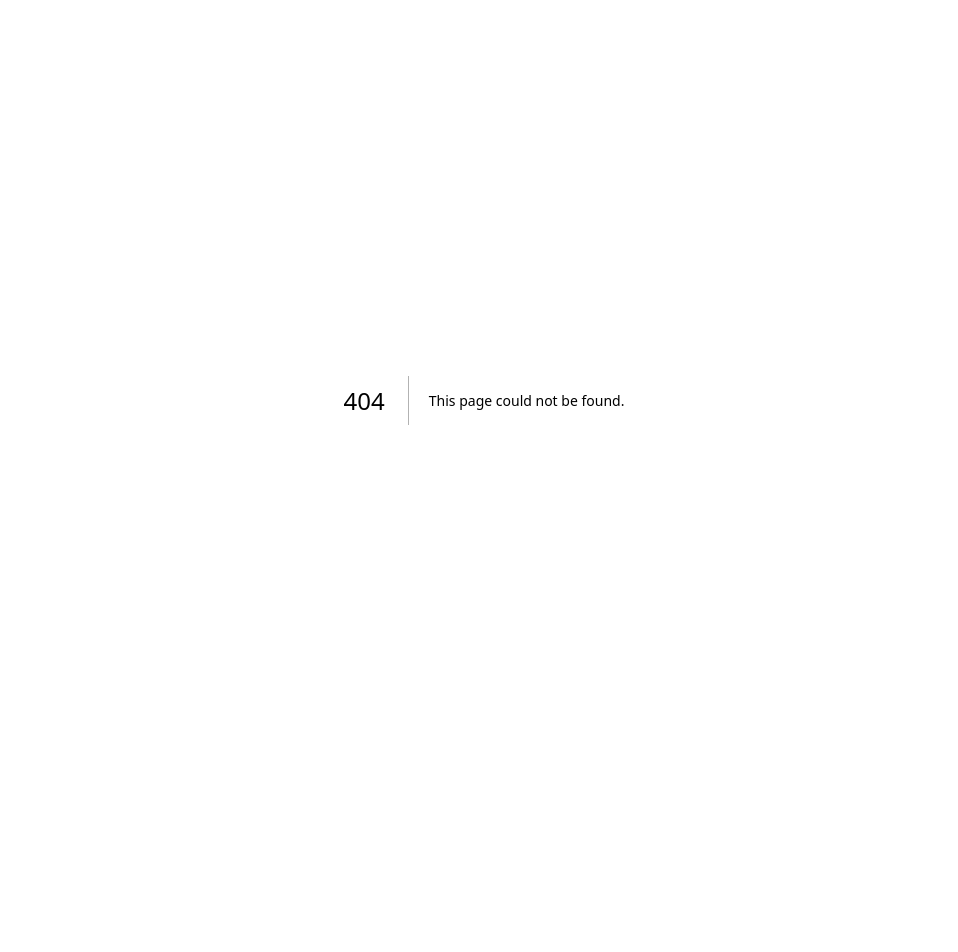
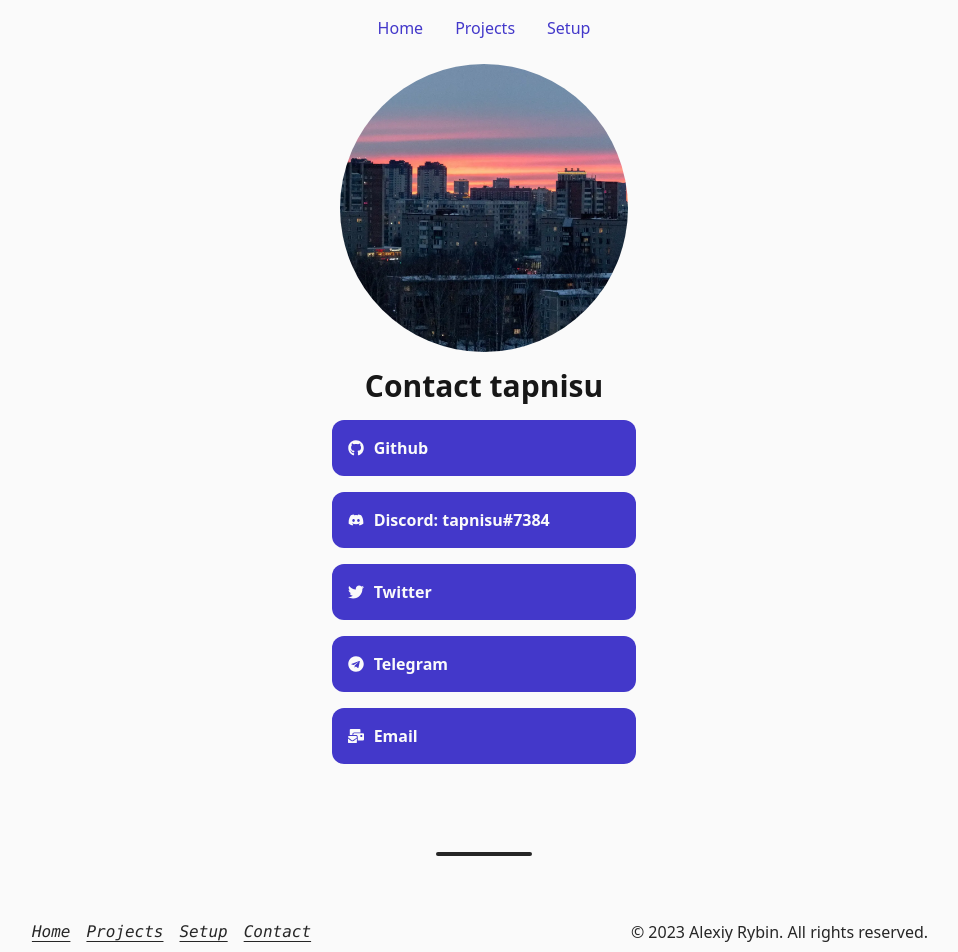
Before and after one commit to tapnisu/tapni.su, a Next.js app: page /contact in a window 1280 px wide. Before the commit this address had no page. Shown: the top 952 px of the page, without its empty margins (156-1114 px from the left). Before the commit the page ends 800 px from the top, so only its background shows below. Built offline with nearby package versions, Linux system fonts and the light colour scheme; what tailwindcss-selection-variant would draw is missing.

Commit message:
Add contact page & change colors

```diff
--- a/components/Footer.tsx
+++ b/components/Footer.tsx
@@ -1,60 +1,31 @@
 import Link from "next/link";
-import { FaDiscord, FaGithub, FaTelegram, FaTwitter } from "react-icons/fa";
 
 const Footer = () => (
 	<footer className="text-main-800 dark:text-main-400 p-8">
 		<div className="mx-auto w-24 h-1 my-12 bg-main-800 dark:bg-main-400 rounded-full"></div>
 
 		<div className="flex flex-row flex-wrap items-center justify-around">
-			<div>
-				<h2 className="text-xl">Social media</h2>
-				<ul className="p-4 list-disc">
+			<div className="flex flex-row flex-wrap">
 				{[
+					{ name: "Home", url: "/" },
 					{
-							name: "Github: tapnisu",
-							url: "https://github.com/tapnisu",
-							icon: <FaGithub />
+						name: "Projects",
+						url: "/projects"
 					},
-						{
-							name: "Discord: (tapnisu#7384)",
-							url: "https://discord.com/users/586128640136445964",
-							icon: <FaDiscord />
-						},
-						{
-							name: "Twitter: @tapnisu",
-							url: "https://twitter.com/tapnisu",
-							icon: <FaTwitter />
-						},
-						{
-							name: "Telegram: @tapnisu",
-							url: "https://t.me/tapnisu",
-							icon: <FaTelegram />
-						}
-					]?.map(
-						(info: { name: string; url: string; icon: React.ReactNode }) => (
-							<li key={info.name}>
+					{ name: "Setup", url: "/setup" },
+					{ name: "Contact", url: "/contact" }
+				]?.map((info: { name: string; url: string }) => (
 					<Link
 						href={info.url}
-									className="hover:text-accent-700 dark:hover:text-accent-500 transition-colors flex flex-row items-center"
+						className="font-mono underline underline-offset-4 italic hover:text-accent-700 dark:hover:text-accent-500 transition-colors m-2"
+						key={info.name}
 					>
-									{info.icon} <pre> </pre> {info.name}
+						{info.name}
 					</Link>
-							</li>
-						)
-					)}
-				</ul>
+				))}
 			</div>
 
-			<h3 className="p-4">
-				© 2023 Alexiy Rybin. All rights reserved.
-				<br />
-				<Link
-					href="https://github.com/tapnisu/website"
-					className="font-mono underline underline-offset-4 italic hover:text-accent-700 dark:hover:text-accent-500 transition-colors"
-				>
-					Check website{"'"}s source code
-				</Link>
-			</h3>
+			<h3 className="p-4">© 2023 Alexiy Rybin. All rights reserved.</h3>
 		</div>
 	</footer>
 );
--- a/components/Navbar.tsx
+++ b/components/Navbar.tsx
@@ -1,8 +1,8 @@
 import Link from "next/link";
 
 const Navbar = () => (
-	<nav className="sticky top-0 flex justify-center w-full">
-		<div className="text-accent-700 dark:text-accent-500 bg-main-50/75 dark:bg-main-950/75 backdrop-blur-sm rounded-full m-2">
+	<nav className="flex justify-center w-full">
+		<div className="text-accent-700 dark:text-accent-500 m-2">
 			<ul>
 				{[
 					{ name: "Home", url: "/" },
--- /dev/null
+++ b/pages/contact.tsx
@@ -0,0 +1,77 @@
+import BasePageLayout from "@components/BasePageLayout";
+import Avatar from "@public/avatar.webp";
+import Image from "next/image";
+import Link from "next/link";
+import {
+	FaDiscord,
+	FaGithub,
+	FaMailBulk,
+	FaTelegram,
+	FaTwitter
+} from "react-icons/fa";
+
+const ContactPage = () => {
+	return (
+		<BasePageLayout
+			title="Tapnisu - Contact"
+			description="Website of 15 years old developer from Russia"
+		>
+			<div className="flex justify-center items-center min-h-[50vh]">
+				<div className="flex flex-col justify-center items-center">
+					<Image
+						src={Avatar}
+						className="w-72 rounded-full m-2 border-main-300 dark:border-main-800"
+						alt="Avatar"
+						width={640}
+						height={640}
+						priority={true}
+						placeholder="blur"
+					/>
+
+					<h1 className="text-3xl font-bold m-2">Contact tapnisu</h1>
+
+					{[
+						{
+							name: "Github",
+							url: "https://github.com/tapnisu",
+							icon: <FaGithub />
+						},
+						{
+							name: "Discord: tapnisu#7384",
+							url: "/discord",
+							icon: <FaDiscord />
+						},
+						{
+							name: "Twitter",
+							url: "/twitter",
+							icon: <FaTwitter />
+						},
+						{
+							name: "Telegram",
+							url: "/telegram",
+							icon: <FaTelegram />
+						},
+						{
+							name: "Email",
+							url: "/email",
+							icon: <FaMailBulk />
+						}
+					]?.map(
+						(info: { name: string; url: string; icon: React.ReactNode }) => (
+							<Link href={info.url} key={info.name} className="m-2 w-full">
+								<button
+									className="text-main-50 font-semibold bg-accent-700 p-4 rounded-xl hover:bg-accent-600 transition-colors flex flex-row items-center w-full"
+									type="button"
+								>
+									{info.icon} <pre> </pre> {info.name}
+								</button>
+							</Link>
+						)
+					)}
+				</div>
+			</div>
+		</BasePageLayout>
+	);
+};
+
+export default ContactPage;
--- a/pages/index.tsx
+++ b/pages/index.tsx
@@ -53,9 +53,6 @@ const HomePage = () => {
 					</div>
 				</div>
 			</div>
-			<div className="flex flex-col justify-between items-center" id="projects">
-				<div className="p-2"></div>
-			</div>
 		</BasePageLayout>
 	);
 };
--- a/tailwind.config.js
+++ b/tailwind.config.js
@@ -23,7 +23,19 @@ module.exports = {
 				900: "#171717",
 				950: "#000000"
 			},
-			accent: colors.emerald
+			accent: {
+				50: "#eef2ff",
+				100: "#e0e7ff",
+				200: "#c7d2fe",
+				300: "#a5b4fc",
+				400: "#818cf8",
+				500: "#6366f1",
+				600: "#4f46e5",
+				700: "#4338ca",
+				800: "#3730a3",
+				900: "#312e81",
+				950: "#1e1b4b"
+			}
 		}
 	},
 	plugins: []
```
Lines whose indentation alone changed are shown as unchanged.
